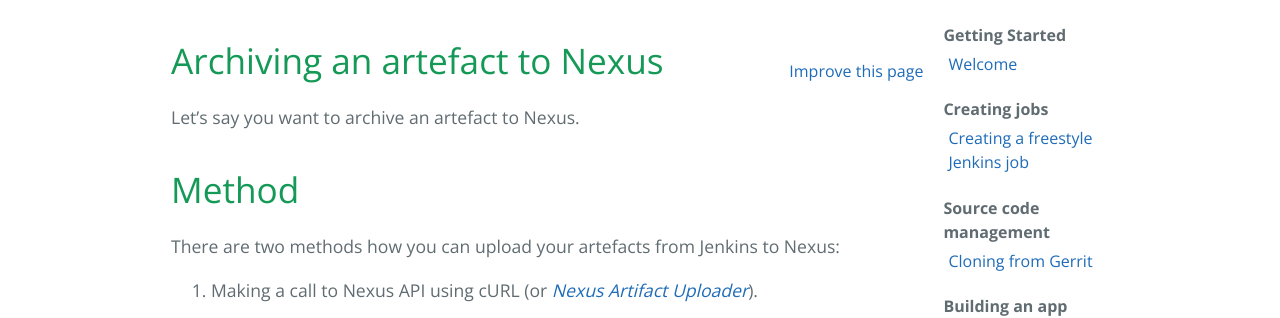
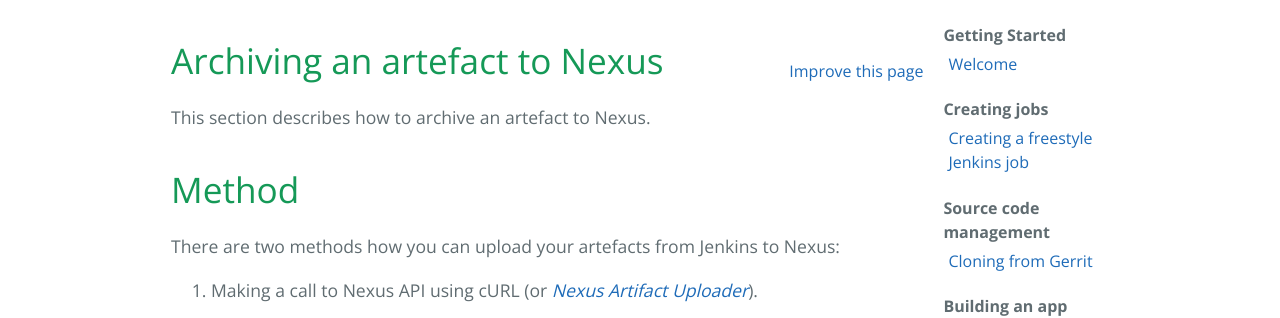
Before and after one commit to alexeymhv/adop-cartridges-cookbook, a Jekyll site: the page built from _docs/recipes/archiving-artefact-to-nexus.md, in a window 1280 px wide and 900 px high. Shown: the part 197-515 px from the top of the window. Built offline with Jekyll 4.4.1, drawn with Linux system fonts in a browser that asks for light colours.

Commit message:
Update archiving-artefact-to-nexus.md

```diff
--- a/_docs/recipes/archiving-artefact-to-nexus.md
+++ b/_docs/recipes/archiving-artefact-to-nexus.md
@@ -4,7 +4,7 @@ title: Archiving an artefact to Nexus
 permalink: /docs/recipes/archiving-artefact-to-nexus/
 ---
 
-Let's say you want to archive an artefact to Nexus.
+This section describes how to archive an artefact to Nexus.
 
 # Method
 
```
